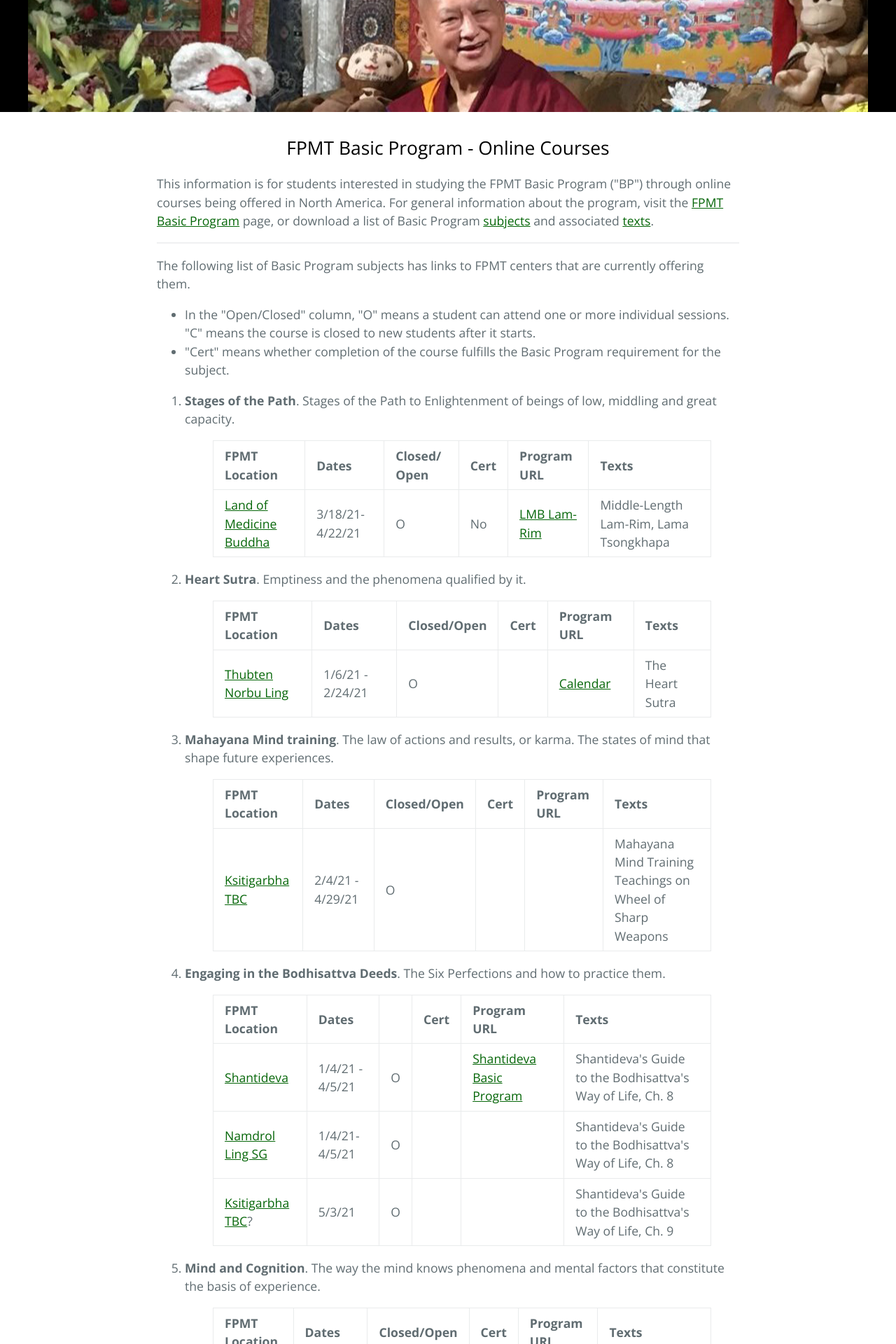
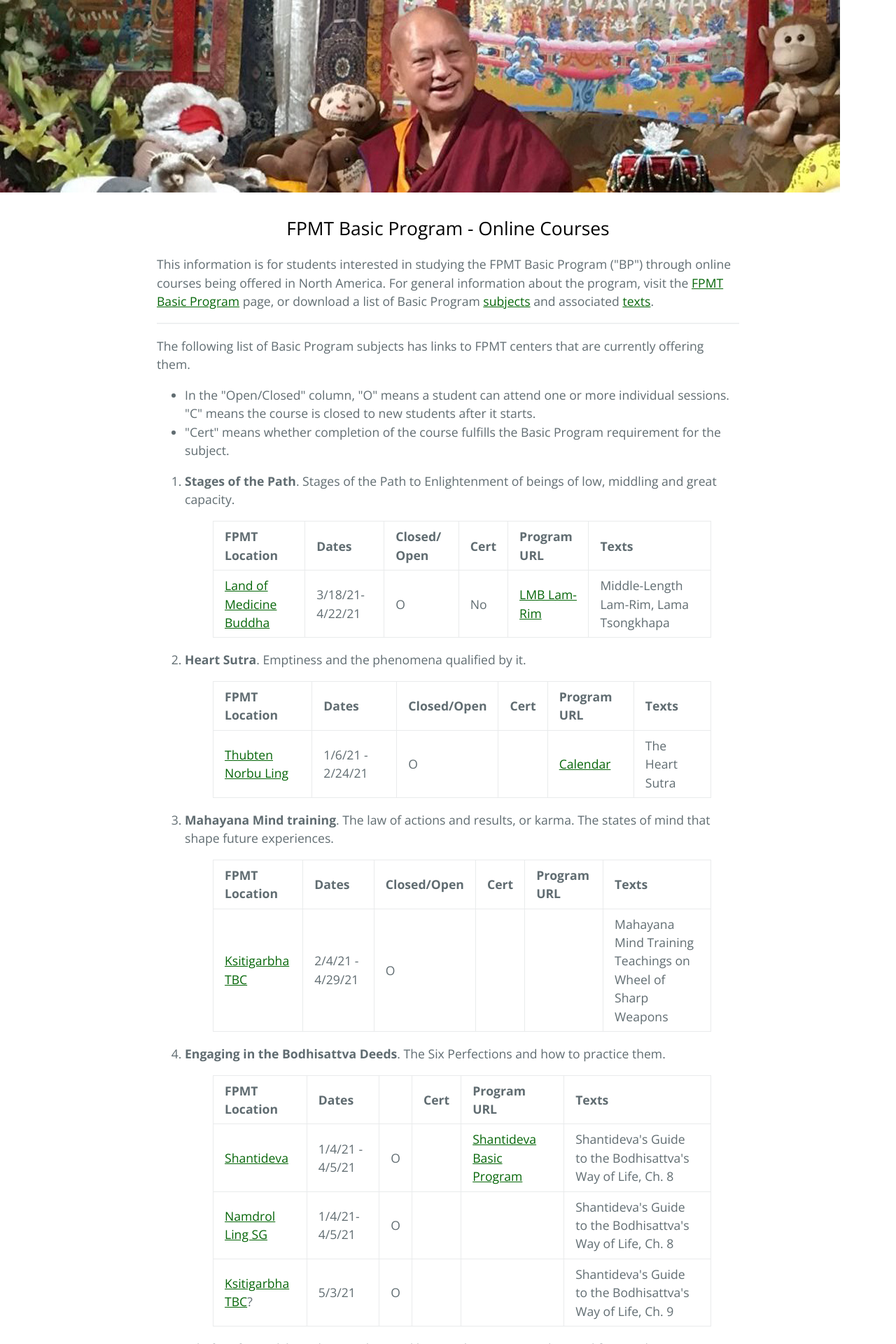
Before and after one commit to lgeorge/lgeorge.github.io, a Jekyll site: the page built from index.html, in a window 1280 px wide. Shown: the top 1920 px of the page at 70% size. Built offline with Jekyll 4.4.1, drawn with Linux system fonts in a browser that asks for light colours.

Commit message:
Update style.scss

```diff
--- a/assets/css/style.scss
+++ b/assets/css/style.scss
@@ -18,9 +18,9 @@
   background-color: black;
   background-size: cover;
   position: relative;
-  background-size: 1200px 275px;
-  /* width: 100%;       /* was px */
-  /* height: auto;      /* added 4/6/21 */
+  /* background-size: 1200px 275px; */
+  width: 1200px;       /* was px */
+  height: 275px;      /* added 4/6/21 */
 
   @include large {
     padding: 5rem 6rem;
```
